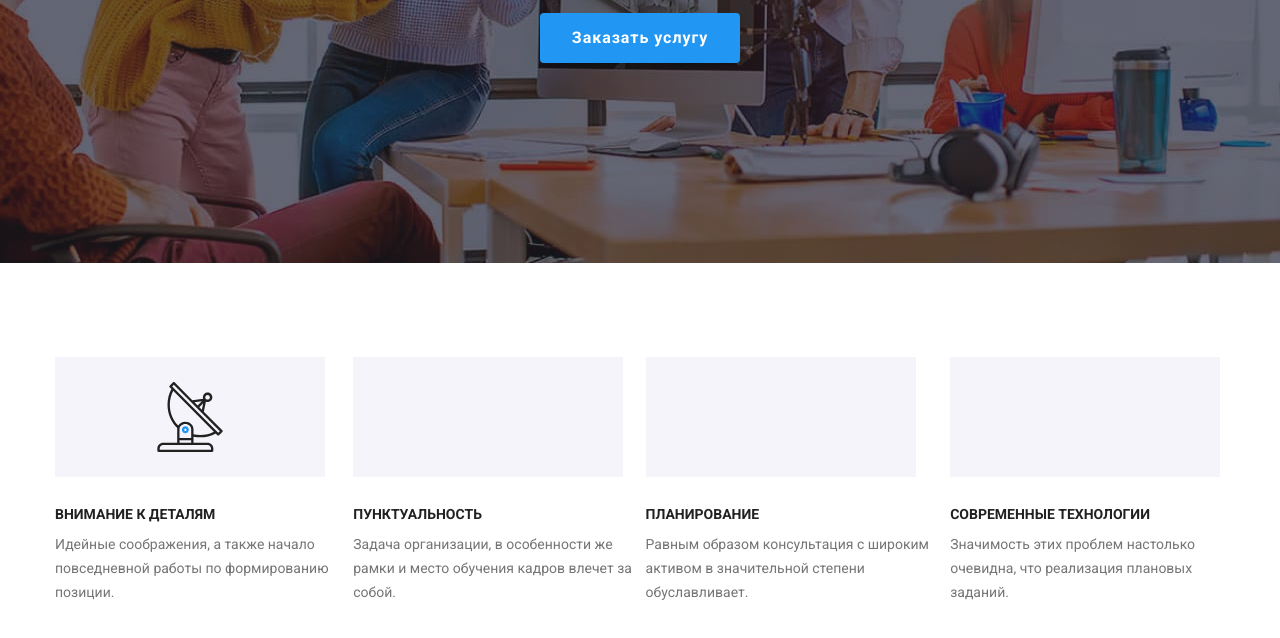
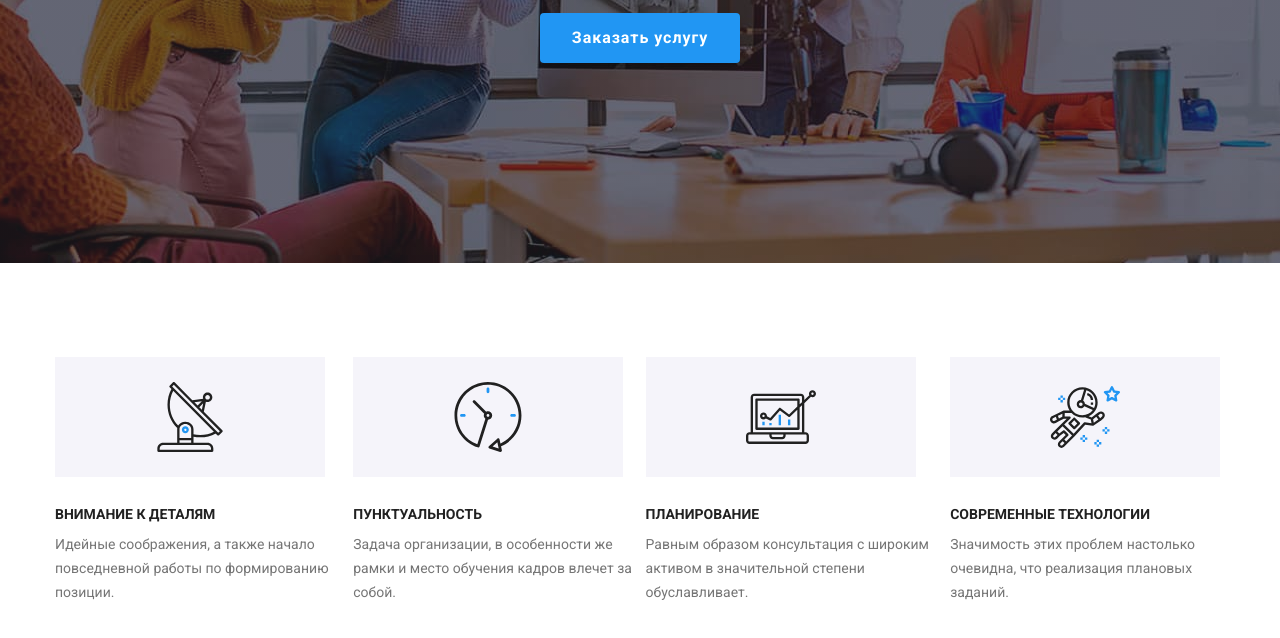
Before and after one commit to AlexDvor/goit-markup-hw-04, a plain HTML site: page index.html in a window 1280 px wide. Shown: the part 418-1056 px from the top of the page. Drawn offline with nearby package versions, Linux system fonts and the light colour scheme.

Commit message:
added  advantages-list

```diff
--- a/index.html
+++ b/index.html
@@ -67,7 +67,7 @@
           <ul class="description-list">
             <li>
               <div class="advantages-list">
-                <svg class="item-antenna" width="70px" height="70px">
+                <svg width="70px" height="70px">
                   <use href="./images/symbol-defs.svg#icon-antenna"></use>
                 </svg>
               </div>
@@ -78,7 +78,11 @@
               </p>
             </li>
             <li>
-              <div class="advantages-list"></div>
+              <div class="advantages-list">
+                <svg width="70px" height="70px">
+                  <use href="./images/symbol-defs.svg#icon-clock"></use>
+                </svg>
+              </div>
               <h3 class="title-item">Пунктуальность</h3>
               <p>
                 Задача организации, в особенности же рамки и место обучения
@@ -86,7 +90,11 @@
               </p>
             </li>
             <li>
-              <div class="advantages-list"></div>
+              <div class="advantages-list">
+                <svg width="70px" height="70px">
+                  <use href="./images/symbol-defs.svg#icon-diagram"></use>
+                </svg>
+              </div>
               <h3 class="title-item">Планирование</h3>
               <p>
                 Равным образом консультация с широким активом в значительной
@@ -94,7 +102,11 @@
               </p>
             </li>
             <li>
-              <div class="advantages-list"></div>
+              <div class="advantages-list">
+                <svg width="70px" height="70px">
+                  <use href="./images/symbol-defs.svg#icon-astronaut"></use>
+                </svg>
+              </div>
               <h3 class="title-item">Современные технологии</h3>
               <p>
                 Значимость этих проблем настолько очевидна, что реализация
```
